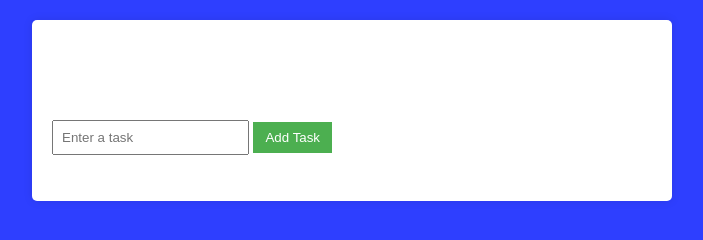
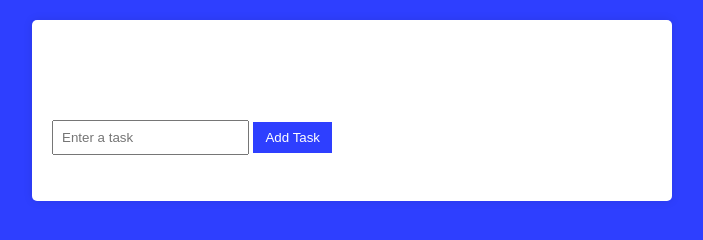
Before and after one commit to bjgodfj77/my-responsive-website, a website: page custom_web_application.html in a window 1280 px wide. Shown: the whole page, without its empty margins (288-991 px from the left). Drawn offline with Linux system fonts and the light colour scheme.

Commit message:
Changed the color of the task.

```diff
--- a/custom_web_application.css
+++ b/custom_web_application.css
@@ -28,14 +28,14 @@ input {
 
 button {
 	padding: 8px 12px;
-	background-color: #4caf50;
+	background-color: #2e3fff;
 	color: #fff;
 	border: none;
 	cursor: pointer;
 }
 
 button:hover {
-	background-color: #45a049;
+	background-color: #2e3fff;
 }
 
 ul {
```
